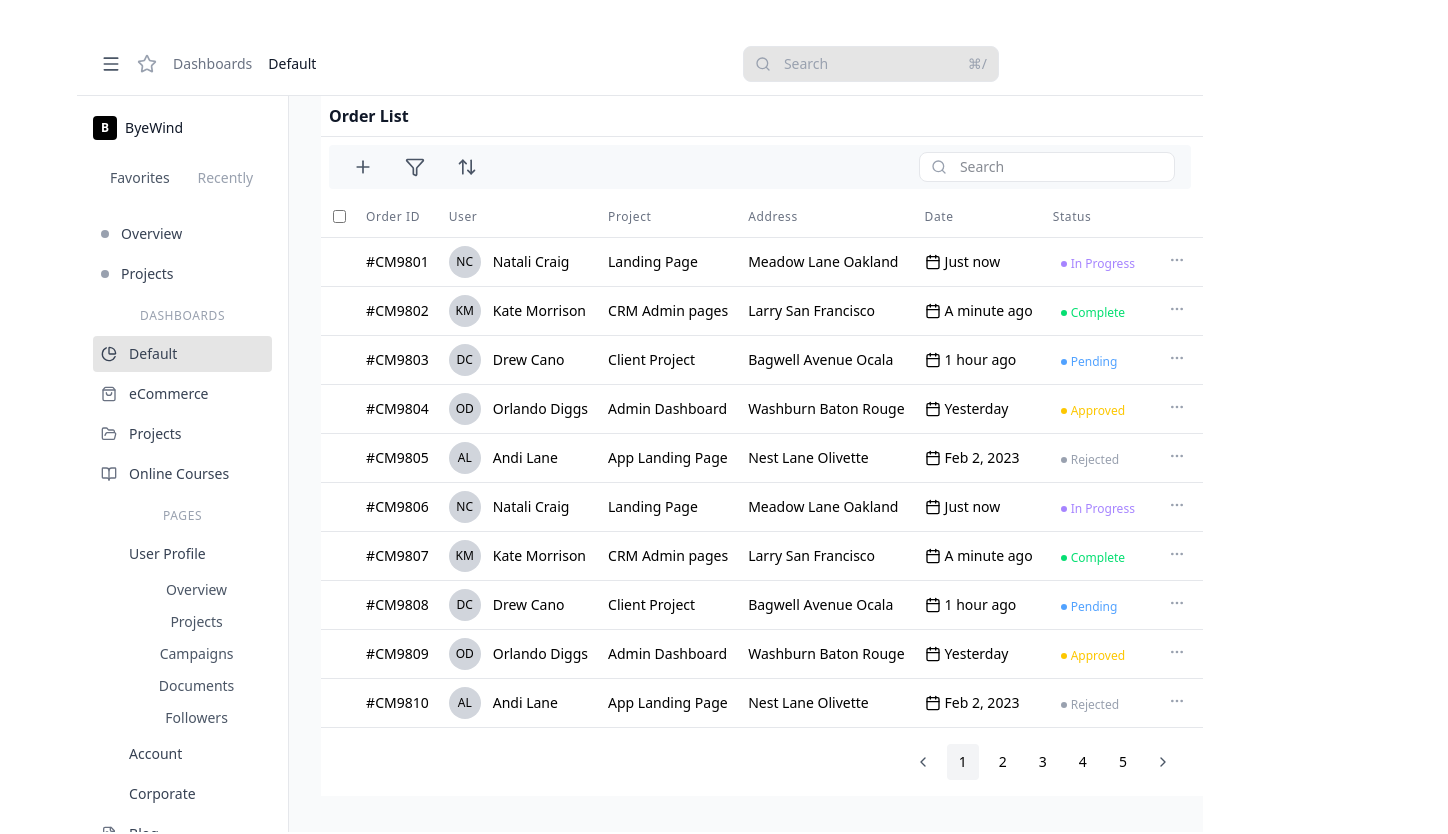
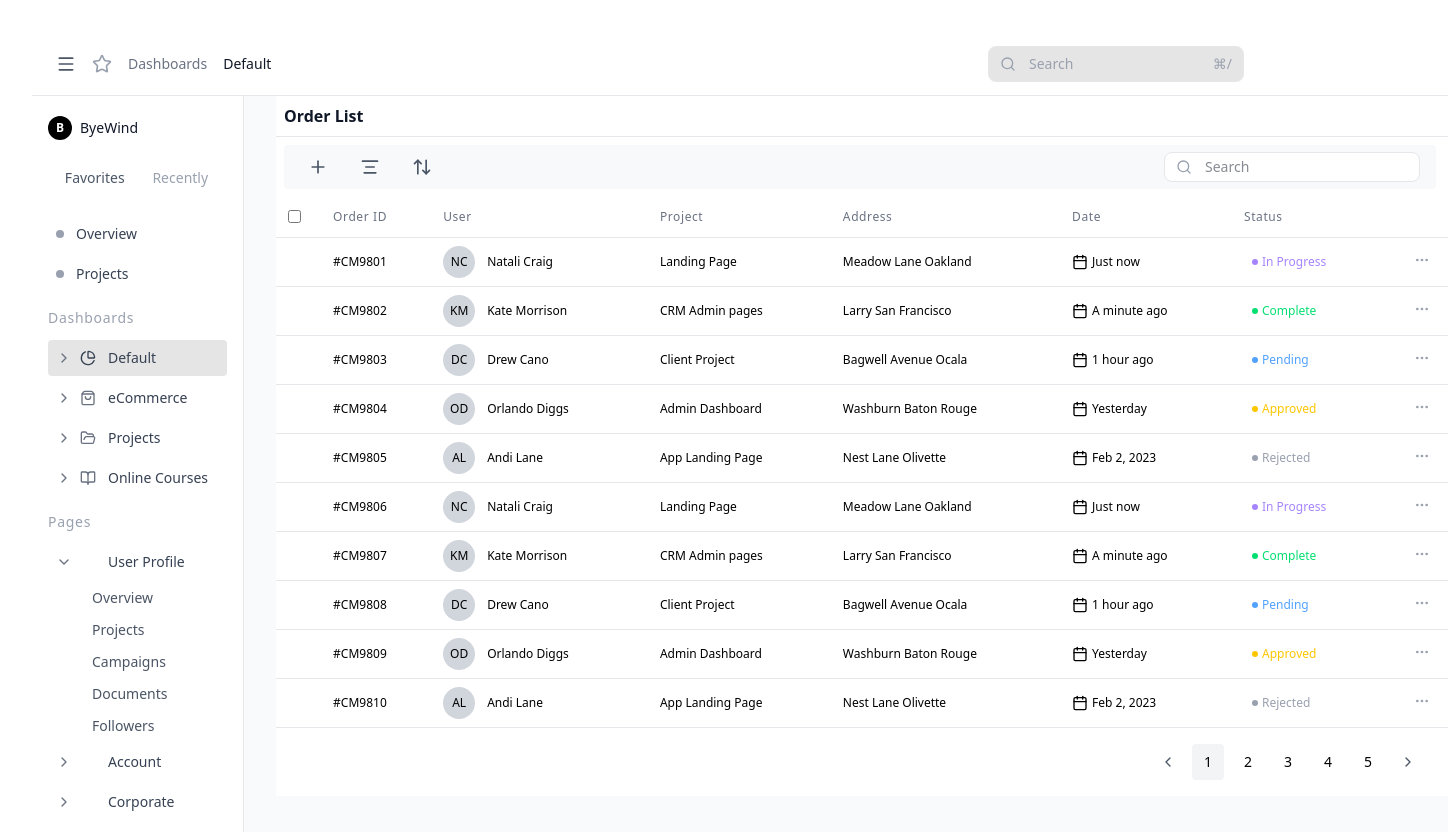
Before and after one commit to kumarprince1407/juspay-ui-assignment, a React (Vite) app: page /orders in a window 1280 px wide. Shown: the top 834 px of the page, 1448 px wide, since content can reach past the window. Built offline with nearby package versions, Linux system fonts and the light colour scheme; some icons are missing.

Commit message:
Made changes to the UI of OrderList, LeftSidebar and MiddleContent

```diff
--- a/src/components/LeftSidebar.tsx
+++ b/src/components/LeftSidebar.tsx
@@ -6,6 +6,8 @@ import {
   MessageCircle,
   ShoppingBag,
   ChartPie,
+  ChevronRight,
+  ChevronDown,
 } from "lucide-react";
 import AccountBoxTwoToneIcon from "@mui/icons-material/AccountBoxTwoTone";
 import ContactMailTwoToneIcon from "@mui/icons-material/ContactMailTwoTone";
@@ -23,11 +25,11 @@ const LeftSidebar: React.FC = () => {
     >
       {/* Logo */}
       <div className="flex items-center">
-        <div className="w-6 h-6 bg-black rounded-sm flex items-center justify-center">
+        <div className="w-6 h-6 bg-black rounded-full flex items-center justify-center">
           <span className="text-white text-xs font-bold">B</span>
         </div>
         <span
-          className={`ml-2 text-sm font-medium ${
+          className={`ml-2 text-sm ${
             isDark ? "text-white" : "text-gray-900"
           }`}
         >
@@ -96,7 +98,7 @@ const LeftSidebar: React.FC = () => {
       {/* Dashboards Section */}
       <div>
         <div
-          className={`text-xs font-medium uppercase tracking-wider mb-3 ${
+          className={`text-sm text-left tracking-wider mb-3 ${
             isDark ? "text-gray-500" : "text-gray-400"
           }`}
         >
@@ -108,6 +110,11 @@ const LeftSidebar: React.FC = () => {
               isDark ? "text-white bg-gray-800" : "text-gray-700 bg-black/10"
             }`}
           >
+            <ChevronRight
+              className={`w-4 h-4 mr-2 ${
+                isDark ? "text-gray-400" : "text-gray-500"
+              }`}
+            />
             <ChartPie className="w-4 h-4 mr-3" />
             Default
           </div>
@@ -118,6 +125,11 @@ const LeftSidebar: React.FC = () => {
                 : "text-gray-700 hover:bg-gray-50"
             }`}
           >
+            <ChevronRight
+              className={`w-4 h-4 mr-2 ${
+                isDark ? "text-gray-400" : "text-gray-500"
+              }`}
+            />
             <ShoppingBag
               className={`w-4 h-4 mr-3 ${
                 isDark ? "text-gray-400" : "text-gray-500"
@@ -132,6 +144,11 @@ const LeftSidebar: React.FC = () => {
                 : "text-gray-700 hover:bg-gray-50"
             }`}
           >
+            <ChevronRight
+              className={`w-4 h-4 mr-2 ${
+                isDark ? "text-gray-400" : "text-gray-500"
+              }`}
+            />
             <FolderOpen
               className={`w-4 h-4 mr-3 ${
                 isDark ? "text-gray-400" : "text-gray-500"
@@ -146,6 +163,11 @@ const LeftSidebar: React.FC = () => {
                 : "text-gray-700 hover:bg-gray-50"
             }`}
           >
+            <ChevronRight
+              className={`w-4 h-4 mr-2 ${
+                isDark ? "text-gray-400" : "text-gray-500"
+              }`}
+            />
             <BookOpen
               className={`w-4 h-4 mr-3 ${
                 isDark ? "text-gray-400" : "text-gray-500"
@@ -159,7 +181,7 @@ const LeftSidebar: React.FC = () => {
       {/* Pages Section */}
       <div>
         <div
-          className={`text-xs font-medium uppercase tracking-wider mb-3 ${
+          className={`text-sm text-left tracking-wider mb-3 ${
             isDark ? "text-gray-500" : "text-gray-400"
           }`}
         >
@@ -173,6 +195,11 @@ const LeftSidebar: React.FC = () => {
                 : "text-gray-700 hover:bg-gray-50"
             }`}
           >
+            <ChevronDown
+              className={`w-4 h-4 mr-2 ${
+                isDark ? "text-gray-400" : "text-gray-500"
+              }`}
+            />
             <AccountBoxTwoToneIcon
               className={`w-4 h-4 mr-3 ${
                 isDark ? "text-gray-400" : "text-gray-500"
@@ -182,7 +209,7 @@ const LeftSidebar: React.FC = () => {
           </div>
 
           {/* Sub-menu items for User Profile */}
-          <div className="ml-7 space-y-1">
+          <div className="ml-9 space-y-1 text-left">
             <div
               className={`text-sm px-2 py-1 rounded cursor-pointer ${
                 isDark
@@ -237,6 +264,11 @@ const LeftSidebar: React.FC = () => {
                 : "text-gray-700 hover:bg-gray-50"
             }`}
           >
+            <ChevronRight
+              className={`w-4 h-4 mr-2 ${
+                isDark ? "text-gray-400" : "text-gray-500"
+              }`}
+            />
             <ContactMailTwoToneIcon
               className={`w-4 h-4 mr-3 ${
                 isDark ? "text-gray-400" : "text-gray-500"
@@ -251,6 +283,11 @@ const LeftSidebar: React.FC = () => {
                 : "text-gray-700 hover:bg-gray-50"
             }`}
           >
+            <ChevronRight
+              className={`w-4 h-4 mr-2 ${
+                isDark ? "text-gray-400" : "text-gray-500"
+              }`}
+            />
             <GroupsOutlinedIcon
               className={`w-4 h-4 mr-3 ${
                 isDark ? "text-gray-400" : "text-gray-500"
@@ -265,6 +302,11 @@ const LeftSidebar: React.FC = () => {
                 : "text-gray-700 hover:bg-gray-50"
             }`}
           >
+            <ChevronRight
+              className={`w-4 h-4 mr-2 ${
+                isDark ? "text-gray-400" : "text-gray-500"
+              }`}
+            />
             <FileText
               className={`w-4 h-4 mr-3 ${
                 isDark ? "text-gray-400" : "text-gray-500"
@@ -279,6 +321,11 @@ const LeftSidebar: React.FC = () => {
                 : "text-gray-700 hover:bg-gray-50"
             }`}
           >
+            <ChevronRight
+              className={`w-4 h-4 mr-2 ${
+                isDark ? "text-gray-400" : "text-gray-500"
+              }`}
+            />
             <MessageCircle
               className={`w-4 h-4 mr-3 ${
                 isDark ? "text-gray-400" : "text-gray-500"
--- a/src/components/MiddleContent.tsx
+++ b/src/components/MiddleContent.tsx
@@ -8,6 +8,7 @@ import {
   ChevronLeft,
   ChevronRight,
   MoreHorizontal,
+  AlignCenter, AlignJustify,
 } from "lucide-react";
 import { ThemeContext } from "./ThemeContext";
 //import StatusBadge, { Order } from "./StatusBadge";
@@ -126,7 +127,7 @@ const MiddleContent: React.FC = () => {
 
   return (
     <div
-      className={`flex-1 w-auto h-auto overflow-hidden ml-8 ${
+      className={`flex-1 w-[1172px] h-auto overflow-hidden ml-8 ${
         isDark ? "bg-black" : "bg-gray-50"
       }`}
     >
@@ -174,7 +175,7 @@ const MiddleContent: React.FC = () => {
                   isDark ? "hover:bg-gray-700" : "hover:bg-gray-50"
                 }`}
               >
-                <Filter
+                <AlignCenter
                   className={`w-5 h-5 ${
                     isDark ? "text-gray-300" : "text-gray-600"
                   }`}
@@ -222,7 +223,7 @@ const MiddleContent: React.FC = () => {
               }`}
             >
               <tr className="h-10 min-h-10">
-                <th className="pt-2 pr-3 pb-2 pl-3 text-left group">
+                <th className="pt-2 pr-2 pb-2 pl-3 ml-2 text-left group">
                   <input
                     type="checkbox"
                     checked={selectAll}
@@ -316,7 +317,7 @@ const MiddleContent: React.FC = () => {
                       />
                     </td>
                     <td
-                      className={`pt-2 pr-3 pb-2 pl-2 text-sm ${
+                      className={`pt-2 pr-3 pb-2 pl-2 text-left text-[12px] ${
                         isDark ? "text-white" : "text-black"
                       }`}
                     >
@@ -325,7 +326,7 @@ const MiddleContent: React.FC = () => {
                     <td className="pt-2 pr-3 pb-2 pl-2">
                       <div className="flex items-center">
                         <div className="w-8 h-8 bg-gray-300 rounded-full mr-3 flex items-center justify-center">
-                          <span className="text-xs text-black">
+                          <span className="text-[12px] text-black">
                             {order.user.name
                               .split(" ")
                               .map((n) => n[0])
@@ -333,7 +334,7 @@ const MiddleContent: React.FC = () => {
                           </span>
                         </div>
                         <span
-                          className={`text-sm ${
+                          className={`text-[12px] ${
                             isDark ? "text-white" : "text-black"
                           }`}
                         >
@@ -342,21 +343,21 @@ const MiddleContent: React.FC = () => {
                       </div>
                     </td>
                     <td
-                      className={`pt-2 pr-3 pb-2 pl-2 text-sm text-left ${
+                      className={`pt-2 pr-3 pb-2 pl-2 text-sm text-left text-[12px] ${
                         isDark ? "text-white" : "text-black"
                       }`}
                     >
                       {order.project}
                     </td>
                     <td
-                      className={`pt-2 pr-3 pb-2 pl-2 text-sm text-left ${
+                      className={`pt-2 pr-3 pb-2 pl-2 text-[12px] text-left ${
                         isDark ? "text-white" : "text-black"
                       }`}
                     >
                       {order.address}
                     </td>
                     <td
-                      className={`pt-2 pr-3 pb-2 pl-2 text-sm text-left ${
+                      className={`pt-2 pr-3 pb-2 pl-2 text-[12px] text-left ${
                         isDark ? "text-white" : "text-black"
                       }`}
                     >
@@ -369,7 +370,7 @@ const MiddleContent: React.FC = () => {
                         {order.date}
                       </div>
                     </td>
-                    <td className="pt-2 pr-3 pb-2 pl-2 text-left">
+                    <td className="pt-2 pr-3 pb-2 pl-2 text-[12px] text-left">
                       <StatusBadge status={order.status} />
                     </td>
                     <td className="pt-2 pr-3 pb-2 pl-2 text-center">
--- a/src/components/OrderList.tsx
+++ b/src/components/OrderList.tsx
@@ -16,7 +16,7 @@ const OrderListPage: React.FC = () => {
   return (
     <ThemeContext.Provider value={{ isDark, toggleTheme }}>
       <div
-        className={`w-full h-screen flex flex-col overflow-hidden ${
+        className={`w-auto h-screen flex flex-col overflow-hidden ${
           isDark ? "bg-black" : "bg-gray-50"
         }`}
       >
```
